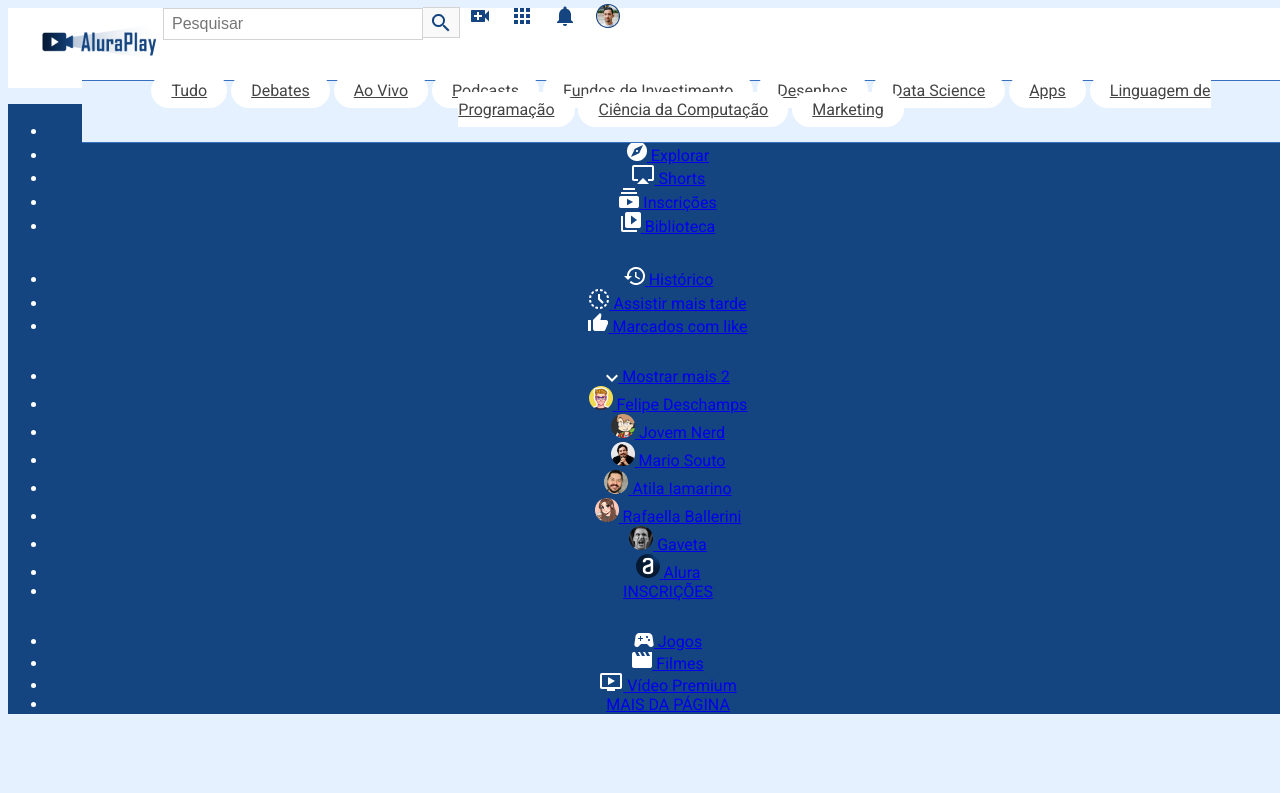
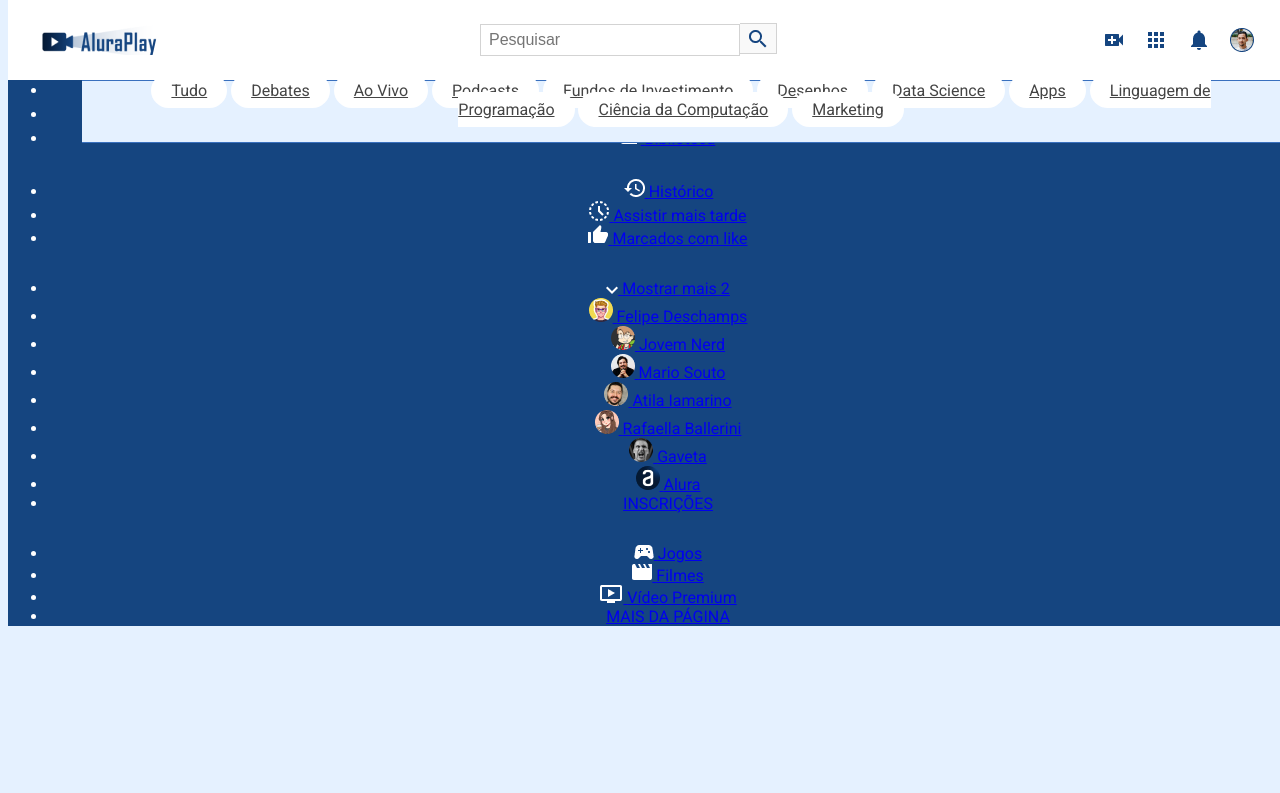
Before and after one commit to jhonatan-goncalves-pereira/alura-play-flexbox, a plain HTML site: page index.html in a window 1280 px wide. Shown: the top 793 px of the page. Drawn offline with Linux system fonts and the light colour scheme; grey boxes are pictures that could not be loaded.

Commit message:
:lipstick: feat: Estilização CSS do cabeçalho do menu com display flex centralizado e espaçado adicionando a responsividade campo de pesquisa

```diff
--- a/assets/css/flexbox.css
+++ b/assets/css/flexbox.css
@@ -1,3 +1,17 @@
 .cabecalho__container{
     display: flex;
+    /*espaçamento entre os elementos horizontamente*/
+    justify-content: space-between; /*deixa os elementos filhos com o mesmo espaçoes entres si*/
+    /*espaçamento horizontamente*/
+    align-items: center;
+    position: fixed;
+    top:0;
 }
+.cabecalho__pesquisar__item{
+    display: none;
+}
+@media (min-width: 834px) {
+    .cabecalho__pesquisar__item{
+        display: block;
+    }
+}
```
